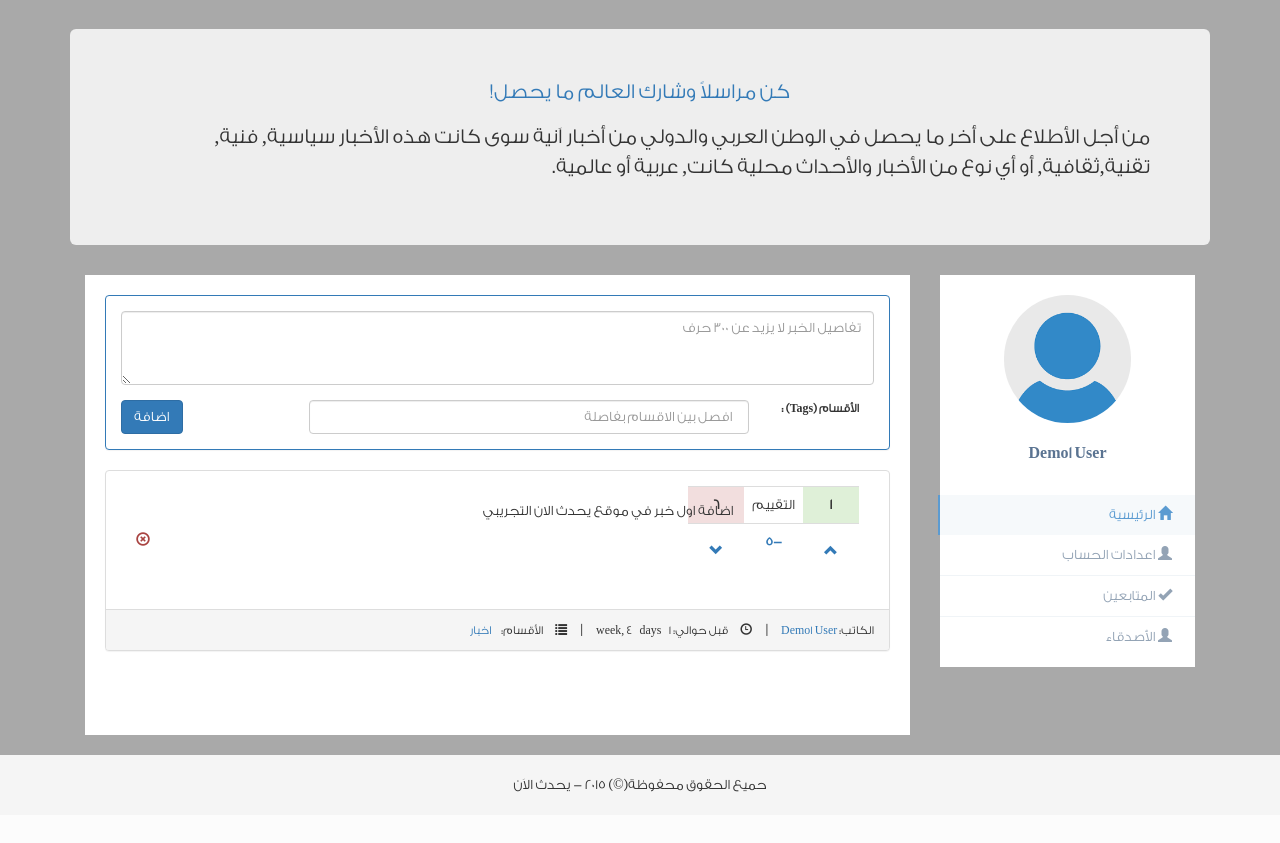
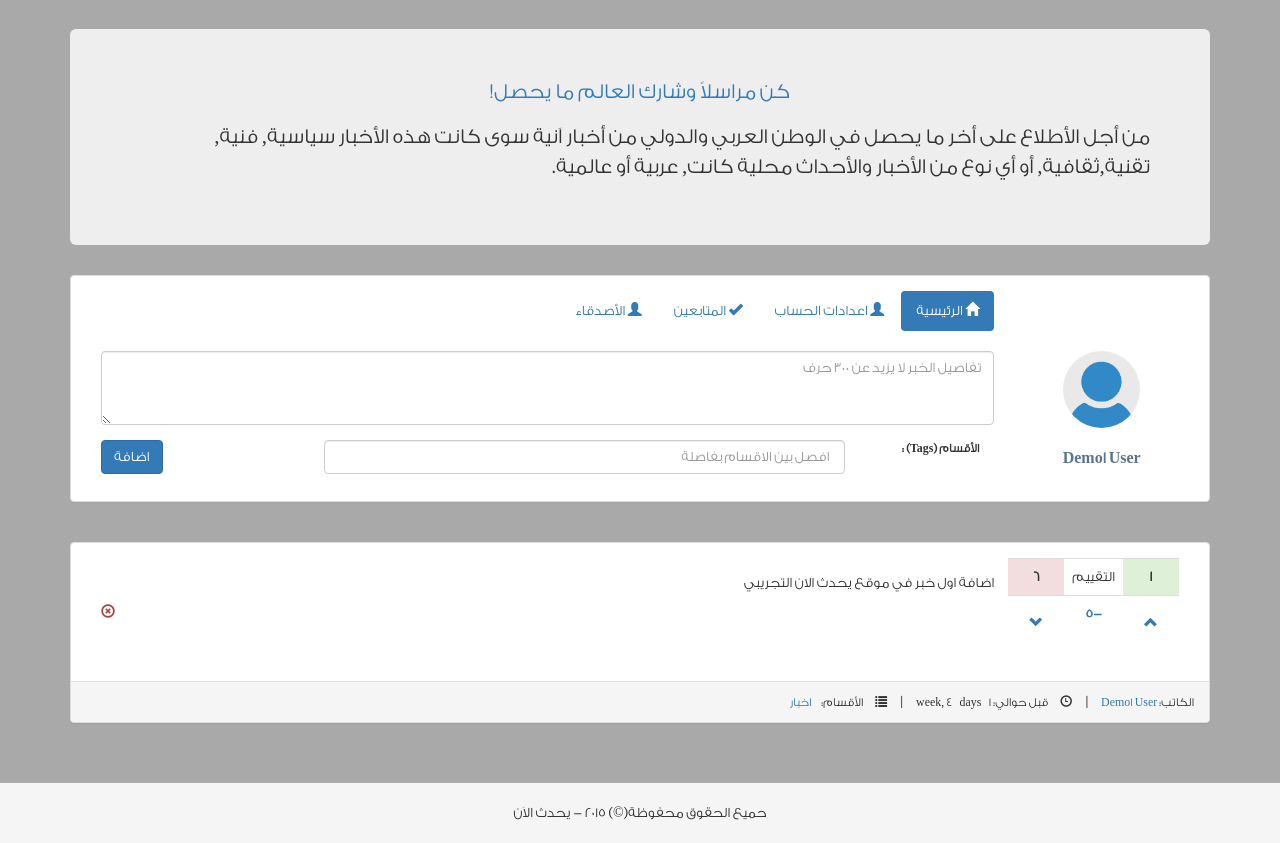
Before and after one commit to algotr/occursnow_en, a Django app: a page that uses src/templates/base.html in a window 1280 px wide. Shown: the part 51-894 px from the top of the page. Before the commit the page ends 843 px from the top, so only its background shows below. Run offline with Django 3.2, Linux system fonts and the light colour scheme; a user stored in the database is signed in; data comes from the database, SQL or seed files in the repository; parts of the project's set-up code (start-up, migrations or seed data) failed here and were passed over; some libraries are stand-ins or nearby versions; some web fonts are replaced.

Commit message:
Changing the user page

```diff
--- /dev/null
+++ b/src/home/templates/home/profile.html
@@ -0,0 +1,64 @@
+{% extends "base.html" %} {% load static %} {% load i18n %} {% block content %}
+<div class="row profile">
+	<div class="panel panel-default">
+		<div class="panel-body">
+			<div class="col-lg-10 col-lg-offset-2">
+				<ul class="nav nav-pills">
+					<li class="active">
+						<a href="{% url 'user_page' user.username %}">
+						<i class="glyphicon glyphicon-home"></i>
+						{% trans "الرئيسية" %}
+						</a>
+					</li>
+					<li>
+						<a href="{% url 'accounts:profile' %}">
+						<i class="glyphicon glyphicon-user"></i>
+						{% trans "اعدادات الحساب" %}
+	                    </a>
+					</li>
+					<li>
+						<a href="{% url 'followers' %}">
+						<i class="glyphicon glyphicon-ok"></i>
+						{% trans "المتابعين" %}
+	                    </a>
+					</li>
+					<li>
+						<a href="{% url 'followings' %}">
+						<i class="glyphicon glyphicon-user"></i>
+						{% trans "الأصدقاء" %}
+	                    </a>
+					</li>
+				</ul>
+			</div>
+
+			<div>&nbsp;</div>
+			<div class="col-lg-2">
+				<div class="profile-userpic">{% if req_user.userprofile.gravatar_url %}
+					<img src="{{ req_user.userprofile.gravatar_url }}" class="center-block" alt="">{% else %}
+					<img src="{% static " img/lion.jpg " %}" class="img-responsive" alt="">{% endif %}</div>
+				<div class="profile-usertitle">
+					<div class="profile-usertitle-name">{{ req_user.get_full_name }}</div>
+					<div class="profile-usertitle-job"></div>
+				</div>
+				<!-- END SIDEBAR USER TITLE -->
+				<!-- SIDEBAR BUTTONS -->{% if user.id != req_user.id %}
+				<div class="profile-userbuttons">{% if req_user.userprofile in user.userprofile.follows.all %}
+					<form action="{% url 'unfollow' req_user.username %}" method="post">{% csrf_token %}
+						<button type="submit" class="btn btn-danger btn-sm">{% trans "الغاء المتابعة" %}</button>
+						<input type="hidden" value="{{ next }}" name="next" />
+					</form>{% else %}
+					<form action="{% url 'follow' req_user.username %}" method="post">{% csrf_token %}
+						<button type="submit" class="btn btn-success btn-sm">{% trans "متابعة" %}</button>
+						<input type="hidden" value="{{ next }}" name="next" />
+					</form>{% endif %}</div>{% endif %}
+			</div><!-- /col-lg-3 -->
+			<div class="col-lg-10">{% include "includes/form_post.html" %}</div>
+		</div>
+	</div><!-- /panel panel-default -->
+</div>
+
+<div class="row profile">
+	{% include "includes/posts.html" %}
+</div>
+
+{% endblock %}
--- a/src/home/templates/home/user_page.html
+++ b/src/home/templates/home/user_page.html
@@ -6,17 +6,12 @@
     {% include "includes/user_menu.html" %}
 
 		<div class="col-lg-9 col-md-9 col-sm-8">
-            <div class="profile-content">
-            {% if user.username == req_user.username %}
-                <div class="panel panel-primary">
-                    <div class="panel-body">
-                        {% include 'includes/form_post.html' %}
-                    </div>
-                </div>
-                {% endif %}
-
-            {% include "includes/posts.html" %}
+            <div class="profile-content" style="min-height: 248px !important">
+                some statatics
             </div>
 		</div>
-    </div>
+</div>
+<div class="row profile">
+    {% include "includes/posts.html" %}
+</div>
 {% endblock %}
--- a/src/home/views.py
+++ b/src/home/views.py
@@ -150,7 +150,10 @@ def user_page(request, username, form=None):
     next_url = reverse('user_page', args=(req_user.username,))
     context = {'req_user': req_user, 'posts': posts, 'title': _(' صفحة المستخدم ' + req_user.username),
                'post_form': form, 'next': next_url}
-    return render(request, 'home/user_page.html', context)
+    if request.user.username == req_user.username:
+        return render(request, 'home/profile.html', context)
+    else:
+        return render(request, 'home/user_page.html', context)
 
 
 @login_required()
--- a/src/static/css/style.css
+++ b/src/static/css/style.css
@@ -137,7 +137,7 @@ body{
 .profile-content {
   padding: 20px;
   background: #fff;
-  min-height: 460px;
+  min-height: 400px;
 }
 
 .profile-img-card {
```
Also changed, not shown: changes.txt (added, +19 -0 lines).
